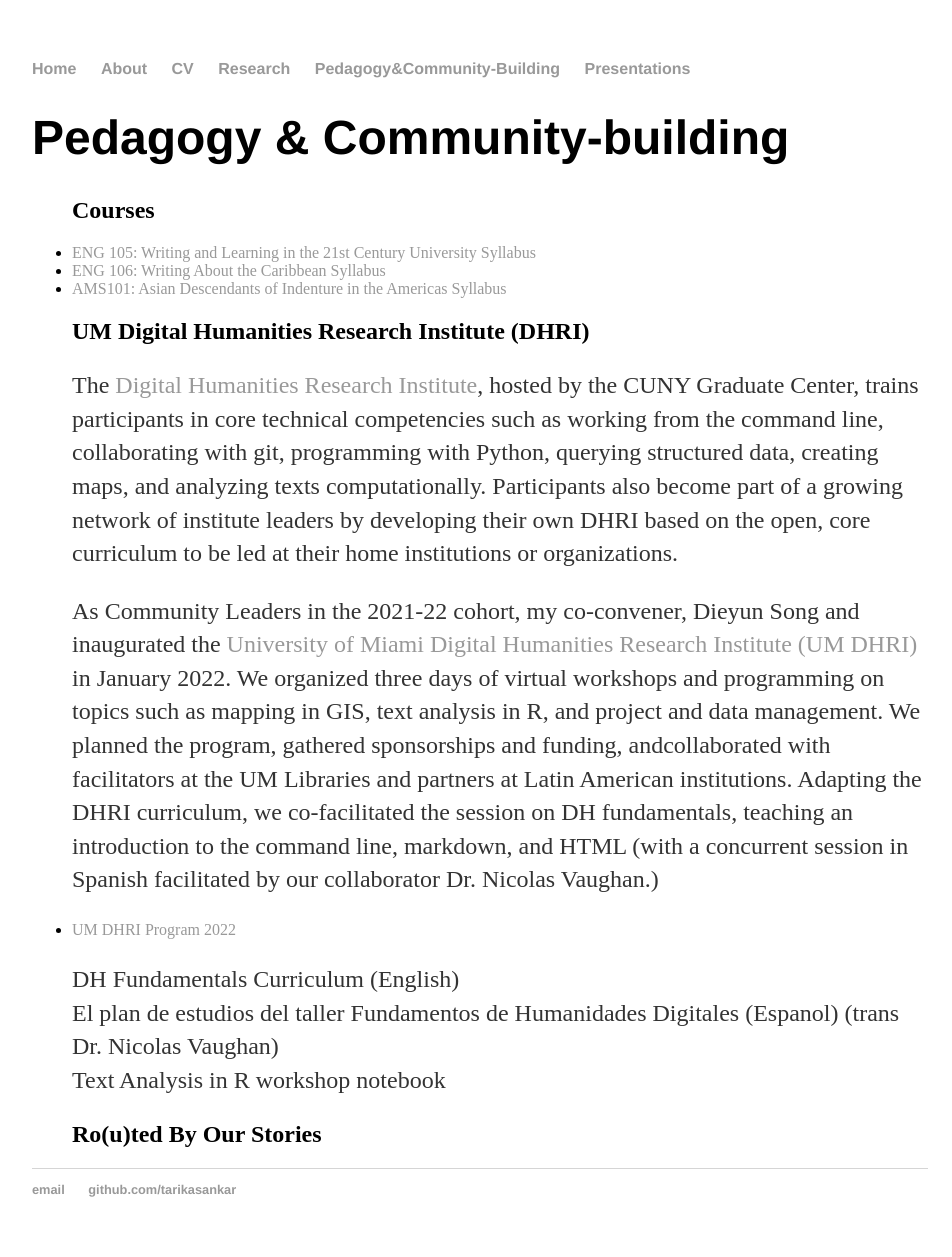
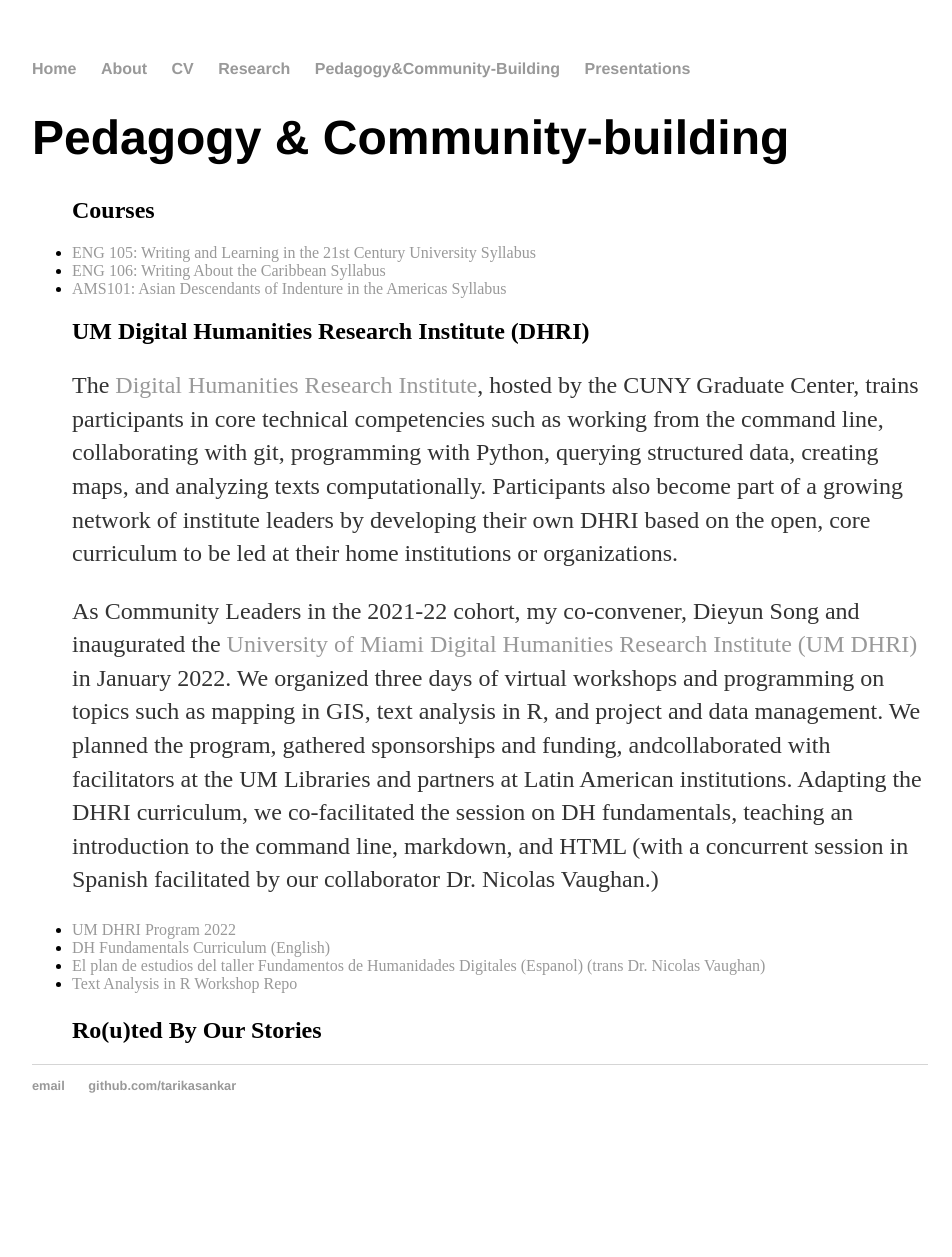
Before and after one commit to tarikasankar/tarikasankar.github.io, a Jekyll site: the page built from pedagogy&community-building/index.html, in a window 1280 px wide. Shown: the whole page, without its empty margins (160-1112 px from the left). Built offline with Jekyll 4.4.1, drawn with Linux system fonts in a browser that asks for light colours; after the commit the page ends 1153 px from its top, so only the background shows below that.

Commit message:
Update index.html
added links to curricula

```diff
--- a/pedagogy&community-building/index.html
+++ b/pedagogy&community-building/index.html
@@ -21,12 +21,9 @@ title: Pedagogy & Community-building
 
 		<p>
 		<li><a href="/assets/PDF/UMDHRI_flyer.pdf">UM DHRI Program 2022</a></li>
-		</p>
-
-		<p>
-		DH Fundamentals Curriculum (English) <br>
-		El plan de estudios del taller Fundamentos de Humanidades Digitales (Espanol) (trans Dr. Nicolas Vaughan) <br>
-		Text Analysis in R workshop notebook
+		<li><a href="/assets/PDF/DHRI_fundamentals_completecurriculum.pdf">DH Fundamentals Curriculum (English)</a></li>
+		<li><a href="/assets/PDF/DHRI_fundamentals_completecurriculum.es.pdf">El plan de estudios del taller Fundamentos de Humanidades Digitales (Espanol) 		   (trans Dr. Nicolas Vaughan)</a></li>
+		<li><a href="https://github.com/jerrybonnell/dhri-workshop-2022">Text Analysis in R Workshop Repo</a></li>
 		</p>
 
 		<h2>Ro(u)ted By Our Stories</h2>
```
